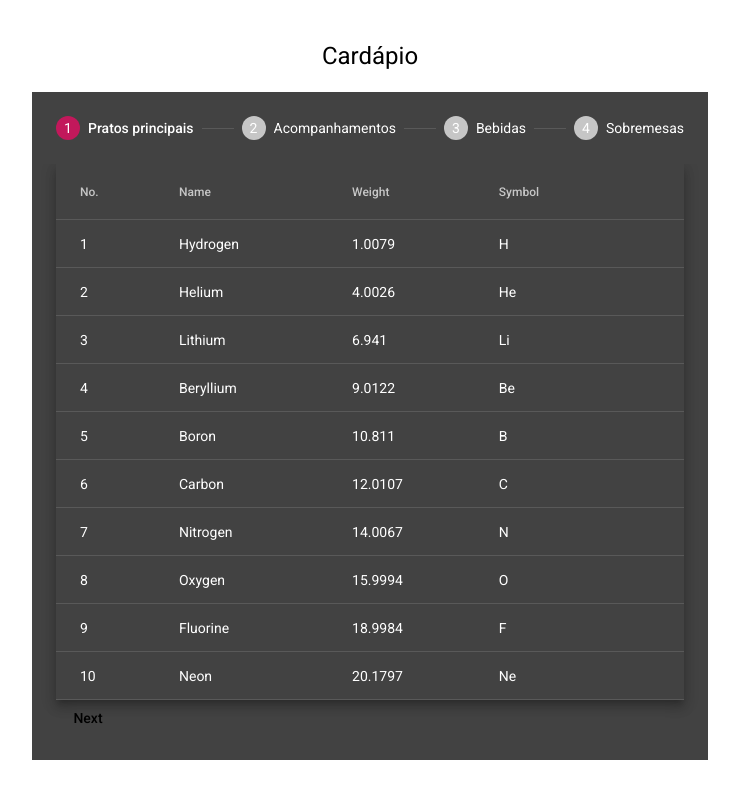
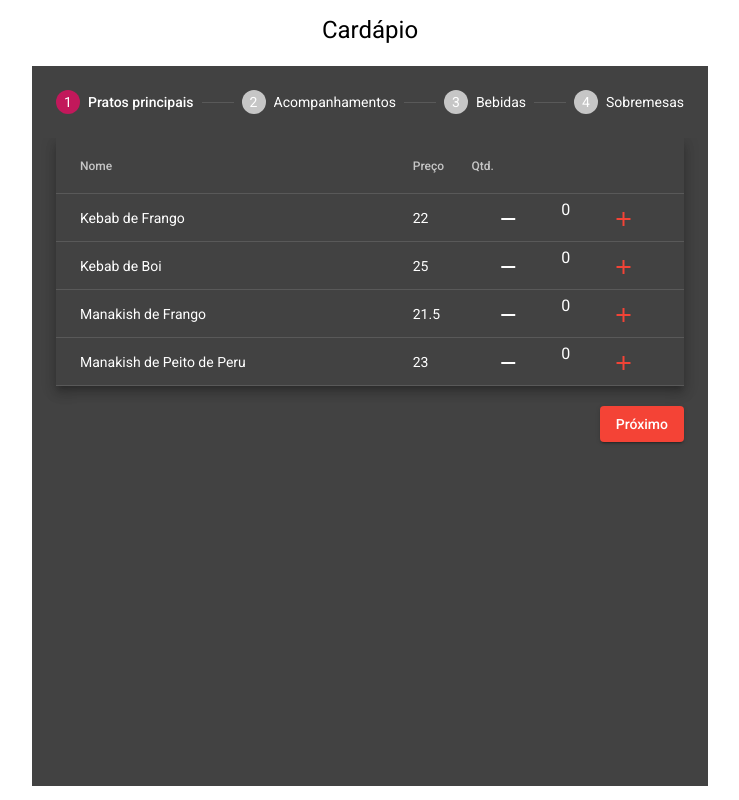
Before and after one commit to JosephAbdayem/el-barak, an Angular app: page /cardapio in a window 1280 px wide. Shown: the whole page, without its empty margins (270-1009 px from the left). Built offline with nearby package versions, Linux system fonts and the light colour scheme.

Commit message:
Adicionando estrutura Suc Realizar pedido

```diff
--- a/src/app/app.module.ts
+++ b/src/app/app.module.ts
@@ -13,12 +13,14 @@ import { AppComponent } from './components/app/app.component';
 import { CardapioComponent } from './components/cardapio/cardapio.component';
 import { FormsModule, ReactiveFormsModule } from '@angular/forms';
 import { CommonModule } from '@angular/common';
+import { ModalFinalizacaoPedido } from './components/utils/modal-finalizacao/modal-finalizacao-pedido.component';
 
 @NgModule({
   declarations: [
     AppComponent,
     HomeComponent,
     CardapioComponent,
+    ModalFinalizacaoPedido,
   ],
   imports: [
     CommonModule,
@@ -36,6 +38,7 @@ import { CommonModule } from '@angular/common';
     ReactiveFormsModule
   ],
   providers: [],
+  entryComponents: [ModalFinalizacaoPedido],
   bootstrap: [AppComponent]
 })
 export class AppModule { }
--- a/src/app/components/cardapio/cardapio.component.html
+++ b/src/app/components/cardapio/cardapio.component.html
@@ -1,38 +1,51 @@
 <div fxLayout="column" fxLayoutAlign="center center" style="height: 100vh;" fxLayoutGap="20px">
     <h1>Cardápio</h1>
-    <mat-horizontal-stepper [linear]="isLinear" #stepper>
+    <mat-horizontal-stepper [linear]="isLinear" #stepper style="height: 90vh;">
 
         <mat-step [stepControl]="firstFormGroup">
             <form [formGroup]="firstFormGroup">
                 <ng-template matStepLabel>Pratos principais</ng-template>
+                <div fxLayout="column" fxLayoutGap="20px">
+                    <div>
+                        <table mat-table [dataSource]="pratosPrincipais" class="mat-elevation-z8">
 
-                <table mat-table [dataSource]="dataSource" class="mat-elevation-z8">
-
-                    <ng-container matColumnDef="position">
-                        <th mat-header-cell *matHeaderCellDef> No. </th>
-                        <td mat-cell *matCellDef="let element"> {{element.position}} </td>
+                            <ng-container matColumnDef="nome">
+                                <th mat-header-cell *matHeaderCellDef> Nome </th>
+                                <td mat-cell *matCellDef="let produto"> {{produto.nome}} </td>
                             </ng-container>
 
-                    <ng-container matColumnDef="name">
-                        <th mat-header-cell *matHeaderCellDef> Name </th>
-                        <td mat-cell *matCellDef="let element"> {{element.name}} </td>
+                            <ng-container matColumnDef="preco">
+                                <th mat-header-cell *matHeaderCellDef> Preço </th>
+                                <td mat-cell *matCellDef="let produto"> {{produto.preco}} </td>
                             </ng-container>
 
-                    <ng-container matColumnDef="weight">
-                        <th mat-header-cell *matHeaderCellDef> Weight </th>
-                        <td mat-cell *matCellDef="let element"> {{element.weight}} </td>
-                    </ng-container>
+                            <ng-container matColumnDef="quantidade">
+                                <th mat-header-cell *matHeaderCellDef> Qtd. </th>
+                                <td mat-cell *matCellDef="let produto">
+                                    <div fxLayout="row" fxLayoutAlign="space-around center">
+                                        <button mat-icon-button>
+                                            <mat-icon>remove</mat-icon>
+                                        </button>
 
-                    <ng-container matColumnDef="symbol">
-                        <th mat-header-cell *matHeaderCellDef> Symbol </th>
-                        <td mat-cell *matCellDef="let element"> {{element.symbol}} </td>
+                                        <h3>
+                                            {{produto.quantidade}}
+                                        </h3>
+                                        <button mat-icon-button color="warn">
+                                            <mat-icon>add</mat-icon>
+                                        </button>
+                                    </div>
+                                </td>
                             </ng-container>
 
                             <tr mat-header-row *matHeaderRowDef="displayedColumns"></tr>
                             <tr mat-row *matRowDef="let row; columns: displayedColumns;"></tr>
                         </table>
-                <div>
-                    <button mat-button matStepperNext>Next</button>
+                    </div>
+                    <div fxLayout="column" fxLayoutAlign="end end" fxLayoutGap="20px">
+                        <button mat-raised-button color="warn" matStepperNext>
+                            Próximo
+                        </button>
+                    </div>
                 </div>
 
             </form>
@@ -41,34 +54,47 @@
         <mat-step [stepControl]="firstFormGroup">
             <form [formGroup]="firstFormGroup">
                 <ng-template matStepLabel>Acompanhamentos</ng-template>
+                <div fxLayout="column" fxLayoutGap="20px">
+                    <div>
+                        <table mat-table [dataSource]="acompanhamentos" class="mat-elevation-z8">
 
-                <table mat-table [dataSource]="dataSource" class="mat-elevation-z8">
-
-                    <ng-container matColumnDef="position">
-                        <th mat-header-cell *matHeaderCellDef> No. </th>
-                        <td mat-cell *matCellDef="let element"> {{element.position}} </td>
+                            <ng-container matColumnDef="nome">
+                                <th mat-header-cell *matHeaderCellDef> Nome </th>
+                                <td mat-cell *matCellDef="let produto"> {{produto.nome}} </td>
                             </ng-container>
 
-                    <ng-container matColumnDef="name">
-                        <th mat-header-cell *matHeaderCellDef> Name </th>
-                        <td mat-cell *matCellDef="let element"> {{element.name}} </td>
+                            <ng-container matColumnDef="preco">
+                                <th mat-header-cell *matHeaderCellDef> Preço </th>
+                                <td mat-cell *matCellDef="let produto"> {{produto.preco}} </td>
                             </ng-container>
 
-                    <ng-container matColumnDef="weight">
-                        <th mat-header-cell *matHeaderCellDef> Weight </th>
-                        <td mat-cell *matCellDef="let element"> {{element.weight}} </td>
-                    </ng-container>
+                            <ng-container matColumnDef="quantidade">
+                                <th mat-header-cell *matHeaderCellDef> Qtd. </th>
+                                <td mat-cell *matCellDef="let produto">
+                                    <div fxLayout="row" fxLayoutAlign="space-around center">
+                                        <button mat-icon-button>
+                                            <mat-icon>remove</mat-icon>
+                                        </button>
 
-                    <ng-container matColumnDef="symbol">
-                        <th mat-header-cell *matHeaderCellDef> Symbol </th>
-                        <td mat-cell *matCellDef="let element"> {{element.symbol}} </td>
+                                        <h3>
+                                            {{produto.quantidade}}
+                                        </h3>
+                                        <button mat-icon-button color="warn">
+                                            <mat-icon>add</mat-icon>
+                                        </button>
+                                    </div>
+                                </td>
                             </ng-container>
 
                             <tr mat-header-row *matHeaderRowDef="displayedColumns"></tr>
                             <tr mat-row *matRowDef="let row; columns: displayedColumns;"></tr>
                         </table>
-                <div>
-                    <button mat-button matStepperNext>Next</button>
+                    </div>
+                    <div fxLayout="column" fxLayoutAlign="end end" fxLayoutGap="20px">
+                        <button mat-raised-button color="warn" matStepperNext>
+                            Próximo
+                        </button>
+                    </div>
                 </div>
 
             </form>
@@ -77,34 +103,47 @@
         <mat-step [stepControl]="firstFormGroup">
             <form [formGroup]="firstFormGroup">
                 <ng-template matStepLabel>Bebidas</ng-template>
+                <div fxLayout="column" fxLayoutGap="20px">
+                    <div>
+                        <table mat-table [dataSource]="bebidas" class="mat-elevation-z8">
 
-                <table mat-table [dataSource]="dataSource" class="mat-elevation-z8">
-
-                    <ng-container matColumnDef="position">
-                        <th mat-header-cell *matHeaderCellDef> No. </th>
-                        <td mat-cell *matCellDef="let element"> {{element.position}} </td>
+                            <ng-container matColumnDef="nome">
+                                <th mat-header-cell *matHeaderCellDef> Nome </th>
+                                <td mat-cell *matCellDef="let produto"> {{produto.nome}} </td>
                             </ng-container>
 
-                    <ng-container matColumnDef="name">
-                        <th mat-header-cell *matHeaderCellDef> Name </th>
-                        <td mat-cell *matCellDef="let element"> {{element.name}} </td>
+                            <ng-container matColumnDef="preco">
+                                <th mat-header-cell *matHeaderCellDef> Preço </th>
+                                <td mat-cell *matCellDef="let produto"> {{produto.preco}} </td>
                             </ng-container>
 
-                    <ng-container matColumnDef="weight">
-                        <th mat-header-cell *matHeaderCellDef> Weight </th>
-                        <td mat-cell *matCellDef="let element"> {{element.weight}} </td>
-                    </ng-container>
+                            <ng-container matColumnDef="quantidade">
+                                <th mat-header-cell *matHeaderCellDef> Qtd. </th>
+                                <td mat-cell *matCellDef="let produto">
+                                    <div fxLayout="row" fxLayoutAlign="space-around center">
+                                        <button mat-icon-button>
+                                            <mat-icon>remove</mat-icon>
+                                        </button>
 
-                    <ng-container matColumnDef="symbol">
-                        <th mat-header-cell *matHeaderCellDef> Symbol </th>
-                        <td mat-cell *matCellDef="let element"> {{element.symbol}} </td>
+                                        <h3>
+                                            {{produto.quantidade}}
+                                        </h3>
+                                        <button mat-icon-button color="warn">
+                                            <mat-icon>add</mat-icon>
+                                        </button>
+                                    </div>
+                                </td>
                             </ng-container>
 
                             <tr mat-header-row *matHeaderRowDef="displayedColumns"></tr>
                             <tr mat-row *matRowDef="let row; columns: displayedColumns;"></tr>
                         </table>
-                <div>
-                    <button mat-button matStepperNext>Next</button>
+                    </div>
+                    <div fxLayout="column" fxLayoutAlign="end end" fxLayoutGap="20px">
+                        <button mat-raised-button color="warn" matStepperNext>
+                            Próximo
+                        </button>
+                    </div>
                 </div>
 
             </form>
@@ -113,34 +152,47 @@
         <mat-step [stepControl]="firstFormGroup">
             <form [formGroup]="firstFormGroup">
                 <ng-template matStepLabel>Sobremesas</ng-template>
+                <div fxLayout="column" fxLayoutGap="20px">
+                    <div>
+                        <table mat-table [dataSource]="sobremesas" class="mat-elevation-z8">
 
-                <table mat-table [dataSource]="dataSource" class="mat-elevation-z8">
-
-                    <ng-container matColumnDef="position">
-                        <th mat-header-cell *matHeaderCellDef> No. </th>
-                        <td mat-cell *matCellDef="let element"> {{element.position}} </td>
+                            <ng-container matColumnDef="nome">
+                                <th mat-header-cell *matHeaderCellDef> Nome </th>
+                                <td mat-cell *matCellDef="let produto"> {{produto.nome}} </td>
                             </ng-container>
 
-                    <ng-container matColumnDef="name">
-                        <th mat-header-cell *matHeaderCellDef> Name </th>
-                        <td mat-cell *matCellDef="let element"> {{element.name}} </td>
+                            <ng-container matColumnDef="preco">
+                                <th mat-header-cell *matHeaderCellDef> Preço </th>
+                                <td mat-cell *matCellDef="let produto"> {{produto.preco}} </td>
                             </ng-container>
 
-                    <ng-container matColumnDef="weight">
-                        <th mat-header-cell *matHeaderCellDef> Weight </th>
-                        <td mat-cell *matCellDef="let element"> {{element.weight}} </td>
-                    </ng-container>
+                            <ng-container matColumnDef="quantidade">
+                                <th mat-header-cell *matHeaderCellDef> Qtd. </th>
+                                <td mat-cell *matCellDef="let produto">
+                                    <div fxLayout="row" fxLayoutAlign="space-around center">
+                                        <button mat-icon-button>
+                                            <mat-icon>remove</mat-icon>
+                                        </button>
 
-                    <ng-container matColumnDef="symbol">
-                        <th mat-header-cell *matHeaderCellDef> Symbol </th>
-                        <td mat-cell *matCellDef="let element"> {{element.symbol}} </td>
+                                        <h3>
+                                            {{produto.quantidade}}
+                                        </h3>
+                                        <button mat-icon-button color="warn">
+                                            <mat-icon>add</mat-icon>
+                                        </button>
+                                    </div>
+                                </td>
                             </ng-container>
 
                             <tr mat-header-row *matHeaderRowDef="displayedColumns"></tr>
                             <tr mat-row *matRowDef="let row; columns: displayedColumns;"></tr>
                         </table>
-                <div>
-                    <button mat-button matStepperNext>Next</button>
+                    </div>
+                    <div fxLayout="column" fxLayoutAlign="end end" fxLayoutGap="20px">
+                        <button mat-raised-button color="warn" (click)="abrirModalFinalizarPedido()">
+                            Finalizar pedido
+                        </button>
+                    </div>
                 </div>
 
             </form>
--- a/src/app/components/cardapio/cardapio.component.ts
+++ b/src/app/components/cardapio/cardapio.component.ts
@@ -1,19 +1,42 @@
 import { Component, OnInit } from '@angular/core';
 import { FormBuilder, FormGroup, Validators } from '@angular/forms';
+import { MatDialog } from '@angular/material/dialog';
+import { ModalFinalizacaoPedido } from '../utils/modal-finalizacao/modal-finalizacao-pedido.component';
 
-const ELEMENT_DATA: any[] = [
-  { position: 1, name: 'Hydrogen', weight: 1.0079, symbol: 'H' },
-  { position: 2, name: 'Helium', weight: 4.0026, symbol: 'He' },
-  { position: 3, name: 'Lithium', weight: 6.941, symbol: 'Li' },
-  { position: 4, name: 'Beryllium', weight: 9.0122, symbol: 'Be' },
-  { position: 5, name: 'Boron', weight: 10.811, symbol: 'B' },
-  { position: 6, name: 'Carbon', weight: 12.0107, symbol: 'C' },
-  { position: 7, name: 'Nitrogen', weight: 14.0067, symbol: 'N' },
-  { position: 8, name: 'Oxygen', weight: 15.9994, symbol: 'O' },
-  { position: 9, name: 'Fluorine', weight: 18.9984, symbol: 'F' },
-  { position: 10, name: 'Neon', weight: 20.1797, symbol: 'Ne' },
+const PRATOS_PRINCIPAIS: any[] = [
+  { position: 1, nome: 'Kebab de Frango', preco: 22, quantidade: 0 },
+  { position: 2, nome: 'Kebab de Boi', preco: 25, quantidade: 0 },
+  { position: 3, nome: 'Manakish de Frango', preco: 21.50, quantidade: 0 },
+  { position: 4, nome: 'Manakish de Peito de Peru', preco: 23, quantidade: 0 },
 ];
 
+const ACOMPANHAMENTOS: any[] = [
+  { position: 1, nome: 'Batata frita', preco: 6, quantidade: 0 },
+  { position: 2, nome: 'Falafel', preco: 6, quantidade: 0 },
+];
+
+const BEBIDAS: any[] = [
+  { position: 1, nome: 'H20', preco: 6.50, quantidade: 0 },
+  { position: 2, nome: 'Água sem gás 500ml', preco: 4, quantidade: 0 },
+  { position: 3, nome: 'Água com gás 500ml', preco: 4, quantidade: 0 },
+  { position: 4, nome: 'Coca Cola lata 350ml', preco: 5, quantidade: 0 },
+  { position: 5, nome: 'Sprite lata 350ml', preco: 5, quantidade: 0 },
+  { position: 6, nome: 'Coca Cola 600ml', preco: 7.90, quantidade: 0 },
+];
+
+const SOBREMESAS: any[] = [
+  { position: 1, nome: 'Ninho com amêndoas', preco: 7, quantidade: 0 },
+  { position: 2, nome: 'Ninho com nozes', preco: 8, quantidade: 0 },
+  { position: 3, nome: 'Baklawa', preco: 7, quantidade: 0 },
+  { position: 4, nome: 'Halawi', preco: 7, quantidade: 0 },
+];
+
+let PRODUTOS_SELECIONADOS: any[] = [
+  { position: 1, nome: 'Ninho com teste', preco: 7, quantidade: 0 },
+  { position: 2, nome: 'Ninho com nozes', preco: 8, quantidade: 0 },
+  { position: 3, nome: 'Baklawa', preco: 7, quantidade: 0 },
+  { position: 4, nome: 'Halawi', preco: 7, quantidade: 0 },
+];
 
 @Component({
   selector: 'app-cardapio',
@@ -25,10 +48,14 @@ export class CardapioComponent implements OnInit {
   isLinear = false;
   firstFormGroup: FormGroup;
   secondFormGroup: FormGroup;
-  displayedColumns: string[] = ['position', 'name', 'weight', 'symbol'];
-  dataSource = ELEMENT_DATA;
+  displayedColumns: string[] = ['nome', 'preco', 'quantidade'];
+  pratosPrincipais = PRATOS_PRINCIPAIS;
+  acompanhamentos = ACOMPANHAMENTOS;
+  bebidas = BEBIDAS;
+  sobremesas = SOBREMESAS;
+  produtosSelecionados = PRODUTOS_SELECIONADOS;
 
-  constructor(private _formBuilder: FormBuilder) { }
+  constructor(private _formBuilder: FormBuilder, private dialog: MatDialog) { }
 
   ngOnInit() {
     this.firstFormGroup = this._formBuilder.group({
@@ -38,4 +65,18 @@ export class CardapioComponent implements OnInit {
       secondCtrl: ['', Validators.required]
     });
   }
+
+  abrirModalFinalizarPedido(): void {
+    console.log(this.produtosSelecionados);
+
+    const dialogRef = this.dialog.open(ModalFinalizacaoPedido, {
+      width: '500px',
+      data: { produtosSelecionados: this.produtosSelecionados }
+    });
+
+    dialogRef.afterClosed().subscribe(result => {
+      this.produtosSelecionados = result;
+    });
+  }
+
 }
--- a/src/app/components/home/home.component.html
+++ b/src/app/components/home/home.component.html
@@ -1,3 +1,7 @@
-<div fxLayout="row" fxLayoutAlign="center center" style="height: 100vh;">
+<div fxLayout="column" fxLayoutAlign="center center" style="height: 100vh;" fxLayoutGap="120px">
+  <div fxLayout="column" fxLayoutAlign="center center">
+    <h1>El barak</h1>
+    <h1>Culinaria árabe</h1>
+  </div>
   <button [routerLink]="['/cardapio']" mat-raised-button color="warn">Iniciar pedido</button>
 </div>
--- /dev/null
+++ b/src/app/components/utils/modal-finalizacao/modal-finalizacao-pedido.component.css
@@ -0,0 +1,3 @@
+.pointer {
+    cursor: pointer;
+}
--- /dev/null
+++ b/src/app/components/utils/modal-finalizacao/modal-finalizacao-pedido.component.html
@@ -0,0 +1,37 @@
+<div fxLayout="column" fxLayoutAlign="space-around none" fxLayoutGap="20px">
+    <div fxLayout="row" fxLayoutAlign="space-between center">
+        <h1>Finalizar pedido</h1>
+        <span class="material-icons pointer" [mat-dialog-close]="true">
+            close
+        </span>
+    </div>
+    <div fxLayout="column" fxLayoutAlign="center center">
+        <table mat-table [dataSource]="data.produtosSelecionados" class="mat-elevation-z8" style="width: 100%;">
+
+            <ng-container matColumnDef="nome">
+                <th mat-header-cell *matHeaderCellDef> Nome </th>
+                <td mat-cell *matCellDef="let produto"> {{produto.nome}} </td>
+            </ng-container>
+
+            <ng-container matColumnDef="preco">
+                <th mat-header-cell *matHeaderCellDef> Preço (R$) </th>
+                <td mat-cell *matCellDef="let produto"> {{produto.preco}} </td>
+            </ng-container>
+
+            <ng-container matColumnDef="quantidade">
+                <th mat-header-cell *matHeaderCellDef> Qtd. </th>
+                <td mat-cell *matCellDef="let produto"> {{produto.quantidade}} </td>
+            </ng-container>
+
+            <tr mat-header-row *matHeaderRowDef="displayedColumns"></tr>
+            <tr mat-row *matRowDef="let row; columns: displayedColumns;"></tr>
+        </table>
+    </div>
+    <div fxLayout="row" fxLayoutAlign="space-around none">
+        <h1>Total: </h1>
+        <h1>35.90</h1>
+    </div>
+    <div fxLayout="column" fxLayoutAlign="center center">
+        <button [routerLink]="['/cardapio']" mat-raised-button color="warn">Finalizar pedido</button>
+    </div>
+</div>
--- /dev/null
+++ b/src/app/components/utils/modal-finalizacao/modal-finalizacao-pedido.component.ts
@@ -0,0 +1,28 @@
+import { Component, Inject, OnInit } from '@angular/core';
+import { MatDialogRef, MAT_DIALOG_DATA } from '@angular/material/dialog';
+
+@Component({
+  selector: 'modal-finzalicacao-pedido',
+  templateUrl: './modal-finalizacao-pedido.component.html',
+  styleUrls: ['./modal-finalizacao-pedido.component.css']
+
+})
+
+export class ModalFinalizacaoPedido implements OnInit {
+  displayedColumns: string[] = ['nome', 'preco', 'quantidade'];
+
+
+  constructor(
+    public dialogRef: MatDialogRef<ModalFinalizacaoPedido>,
+    @Inject(MAT_DIALOG_DATA) public data: any
+  ) { }
+
+  ngOnInit() {
+  }
+
+
+  onNoClick(): void {
+    this.dialogRef.close();
+  }
+
+}
```
Also changed, not shown: package.json (line endings or trailing spaces), 1 other file (tests, documents, lock files or other folders). Lines whose indentation alone changed are shown as unchanged.
